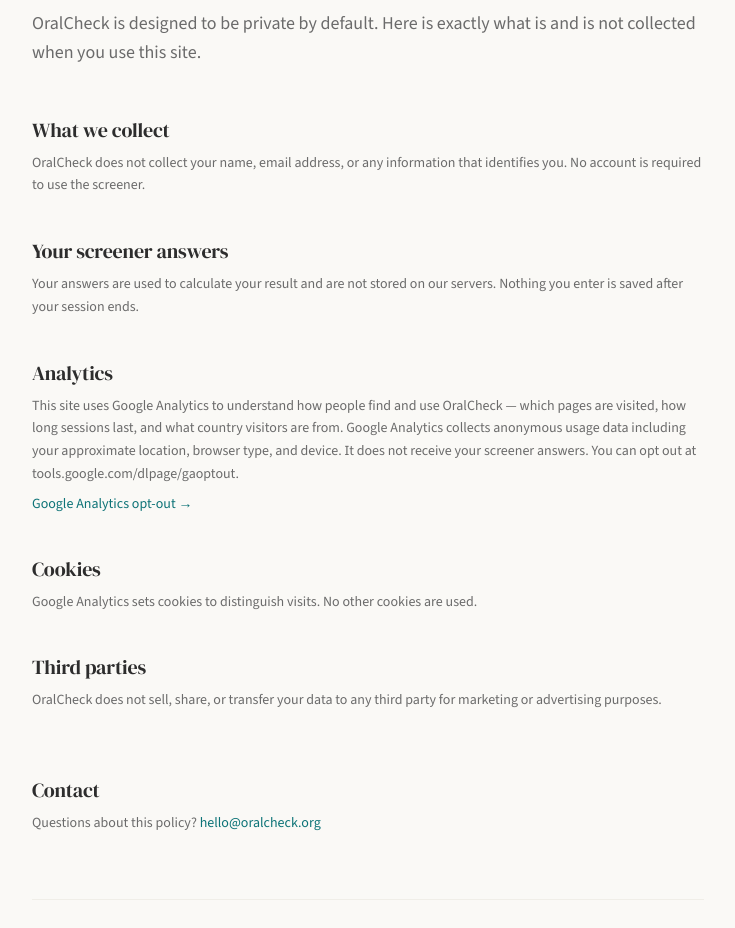
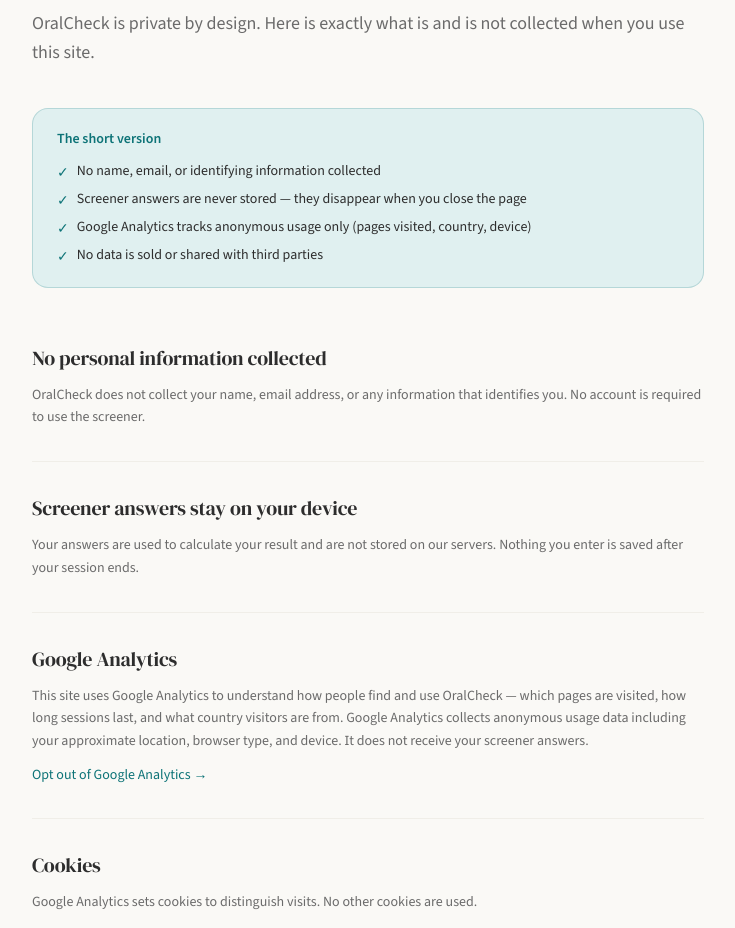
Before and after one commit to ianoharris/oralcheck, a Next.js app: page /privacy in a window 1280 px wide. Shown: the part 264-1192 px from the top of the page, without its empty margins (180-915 px from the left). Built offline with nearby package versions, Linux system fonts and the light colour scheme.

Commit message:
Redesign privacy page — summary callout, dividers, cleaner sections
Co-Authored-By: Claude Sonnet 4.6 <noreply@anthropic.com>

```diff
--- a/src/app/privacy/page.tsx
+++ b/src/app/privacy/page.tsx
@@ -9,18 +9,18 @@ export const metadata: Metadata = {
 
 const sections = [
   {
-    heading: "What we collect",
+    heading: "No personal information collected",
     body: "OralCheck does not collect your name, email address, or any information that identifies you. No account is required to use the screener.",
   },
   {
-    heading: "Your screener answers",
+    heading: "Screener answers stay on your device",
     body: "Your answers are used to calculate your result and are not stored on our servers. Nothing you enter is saved after your session ends.",
   },
   {
-    heading: "Analytics",
-    body: "This site uses Google Analytics to understand how people find and use OralCheck — which pages are visited, how long sessions last, and what country visitors are from. Google Analytics collects anonymous usage data including your approximate location, browser type, and device. It does not receive your screener answers. You can opt out at tools.google.com/dlpage/gaoptout.",
+    heading: "Google Analytics",
+    body: "This site uses Google Analytics to understand how people find and use OralCheck — which pages are visited, how long sessions last, and what country visitors are from. Google Analytics collects anonymous usage data including your approximate location, browser type, and device. It does not receive your screener answers.",
     link: {
-      label: "Google Analytics opt-out →",
+      label: "Opt out of Google Analytics →",
       href: "https://tools.google.com/dlpage/gaoptout",
     },
   },
@@ -44,41 +44,60 @@ export default function PrivacyPage() {
       </div>
 
       <h1 className="font-serif text-4xl sm:text-5xl text-ink mb-4">Privacy</h1>
-      <p className="text-ink-soft text-lg leading-relaxed mb-12 max-w-2xl">
-        OralCheck is designed to be private by default. Here is exactly what is and is not
-        collected when you use this site.
+      <p className="text-ink-soft text-lg leading-relaxed mb-10 max-w-2xl">
+        OralCheck is private by design. Here is exactly what is and is not collected when you use this site.
       </p>
 
-      <div className="space-y-10 max-w-2xl mb-16">
+      {/* Summary callout */}
+      <div className="bg-brand-soft border border-brand/20 rounded-2xl px-6 py-5 mb-14 max-w-2xl">
+        <p className="text-sm font-semibold text-brand mb-3">The short version</p>
+        <ul className="space-y-1.5 text-sm text-ink">
+          {[
+            "No name, email, or identifying information collected",
+            "Screener answers are never stored — they disappear when you close the page",
+            "Google Analytics tracks anonymous usage only (pages visited, country, device)",
+            "No data is sold or shared with third parties",
+          ].map((item) => (
+            <li key={item} className="flex items-start gap-2">
+              <span className="text-brand mt-0.5 flex-shrink-0">✓</span>
+              <span>{item}</span>
+            </li>
+          ))}
+        </ul>
+      </div>
+
+      {/* Sections */}
+      <div className="max-w-2xl divide-y divide-warm-dim mb-14">
         {sections.map((s) => (
-          <section key={s.heading}>
-            <h2 className="font-serif text-xl text-ink mb-2">{s.heading}</h2>
+          <section key={s.heading} className="py-8 first:pt-0">
+            <h2 className="font-serif text-xl text-ink mb-3">{s.heading}</h2>
             <p className="text-ink-soft text-sm leading-relaxed">{s.body}</p>
             {s.link && (
               <a
                 href={s.link.href}
                 target="_blank"
                 rel="noopener noreferrer"
-                className="inline-block text-brand hover:underline text-sm mt-2"
+                className="inline-block text-brand hover:underline text-sm mt-3"
               >
                 {s.link.label}
               </a>
             )}
           </section>
         ))}
-      </div>
 
-      <section className="max-w-2xl mb-16">
-        <h2 className="font-serif text-xl text-ink mb-2">Contact</h2>
+        <section className="py-8">
+          <h2 className="font-serif text-xl text-ink mb-3">Contact</h2>
           <p className="text-ink-soft text-sm leading-relaxed">
-          Questions about this policy?{" "}
+            Questions about this policy? Email{" "}
             <a href="mailto:hello@oralcheck.org" className="text-brand hover:underline">
               hello@oralcheck.org
             </a>
           </p>
         </section>
+      </div>
 
-      <div className="border-t border-warm-dim pt-10 space-y-4 max-w-2xl">
+      {/* Disclaimer */}
+      <div className="border-t border-warm-dim pt-8 max-w-2xl space-y-2">
         <p className="text-xs text-ink-soft leading-relaxed">
           <strong className="text-ink">Disclaimer.</strong> OralCheck is not a medical diagnosis.
           It is an educational tool. Consult a qualified clinician about any symptom or concern.
@@ -86,7 +105,7 @@ export default function PrivacyPage() {
         <p className="text-xs text-ink-soft leading-relaxed">
           Screening logic informed by ACS, NCI, and Oral Cancer Foundation clinical guidelines.
         </p>
-        <p className="text-xs text-ink-soft mt-4">Last updated June 2026.</p>
+        <p className="text-xs text-ink-soft pt-2">Last updated June 2026.</p>
       </div>
     </div>
   );
```
Lines whose indentation alone changed are shown as unchanged.
